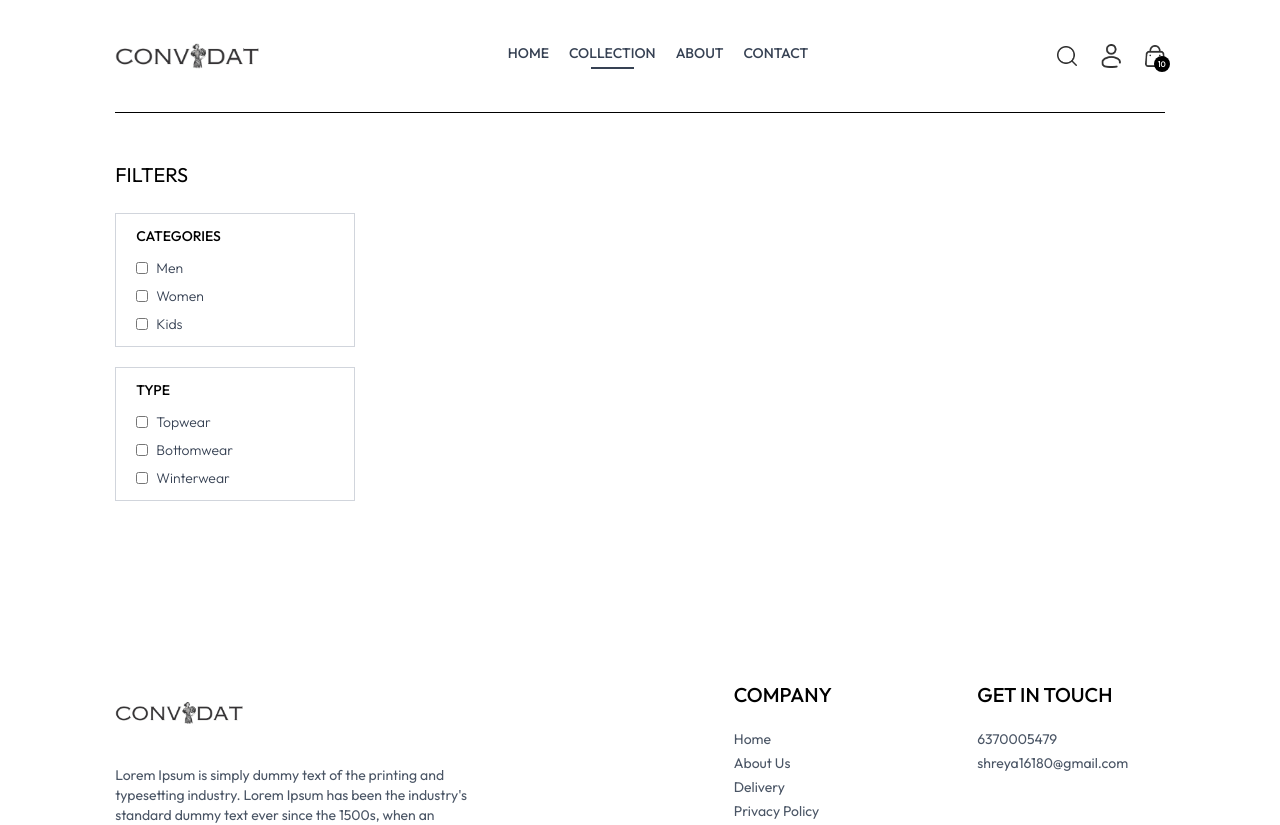
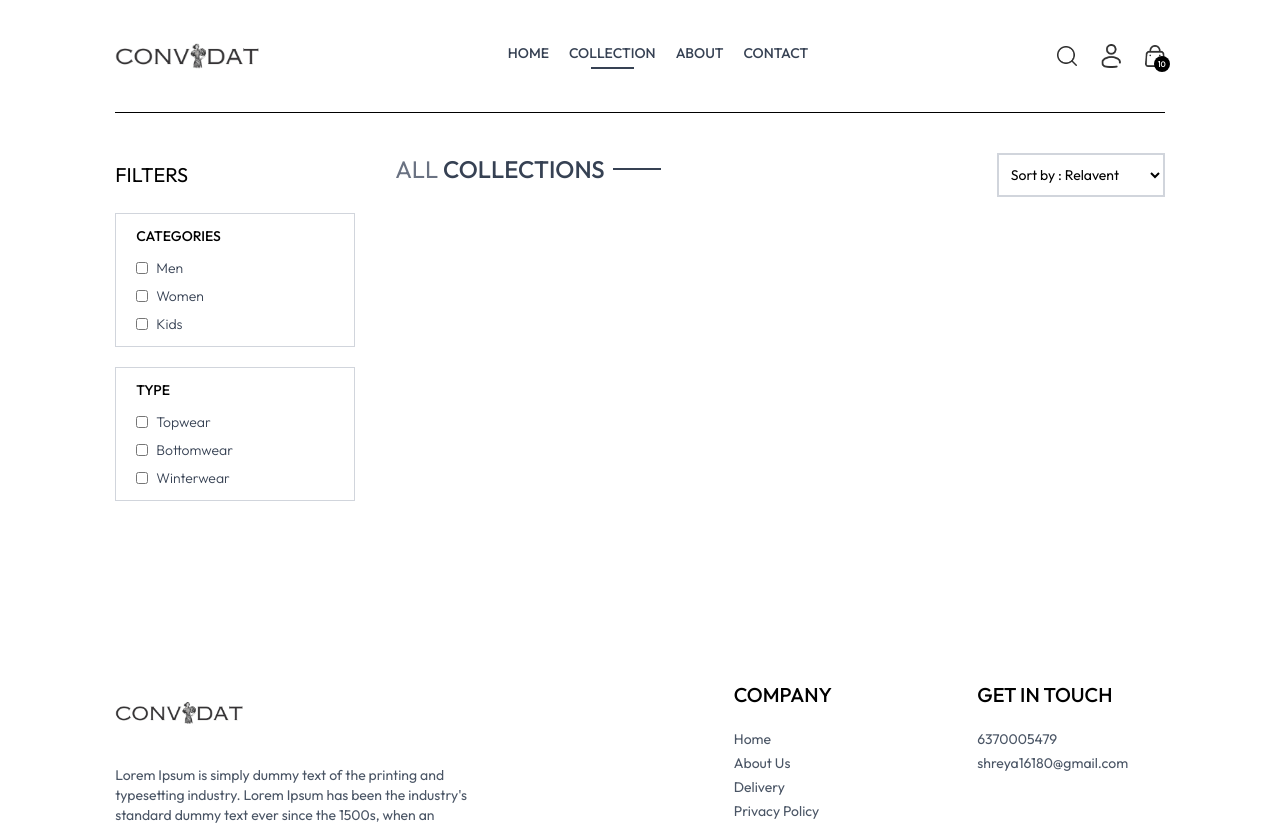
Before and after one commit to shreya-chinnari/Convidat---Furniture-Store-Website-, a React (Vite) app: page /collection in a window 1280 px wide. Shown: the top 825 px of the page. Built offline with nearby package versions, Linux system fonts and the light colour scheme.

Commit message:
filter options, sort options

```diff
--- a/src/pages/Collection.jsx
+++ b/src/pages/Collection.jsx
@@ -2,6 +2,7 @@
 
 import { ShopContext } from "../context/ShopContext";
 import { assets } from "../assets/assets";
+import Title from "../components/Title";
 
 const Collection = () => {
 	const { products } = useContext(ShopContext);
@@ -11,7 +12,10 @@
 		<div className="flex flex-col sm:flex-row gap-1 sm:gap-10 pt-10 border-t">
 			{/* Filter Options */}
 			<div className="min-w-60">
-				<p className="my-2 text-xl flex items-center cursor-pointer gap-2">
+				<p
+					onClick={() => setShowFilter(!showFilter)}
+					className="my-2 text-xl flex items-center cursor-pointer gap-2"
+				>
 					FILTERS
 					<img
 						src={assets.dropdown_icon}
@@ -93,6 +97,23 @@
 					</div>
 				</div>
 			</div>
+
+			{/* Right Side */}
+			<div className="flex-1">
+				<div className="flex justify-between text-base sm:text-2xl mb-4">
+					<Title
+						text1={"ALL"}
+						text2={"COLLECTIONS"}
+					></Title>
+
+					{/* Product Sort */}
+					<select className="border-2 border-gray-300 text-sm px-2">
+						<option value="relevant">Sort by : Relavent</option>
+						<option value="low-high">Sort by : Low to High</option>
+						<option value="high-low">Sort by : High to Low</option>
+					</select>
+				</div>
+			</div>
 		</div>
 	);
 };
```
